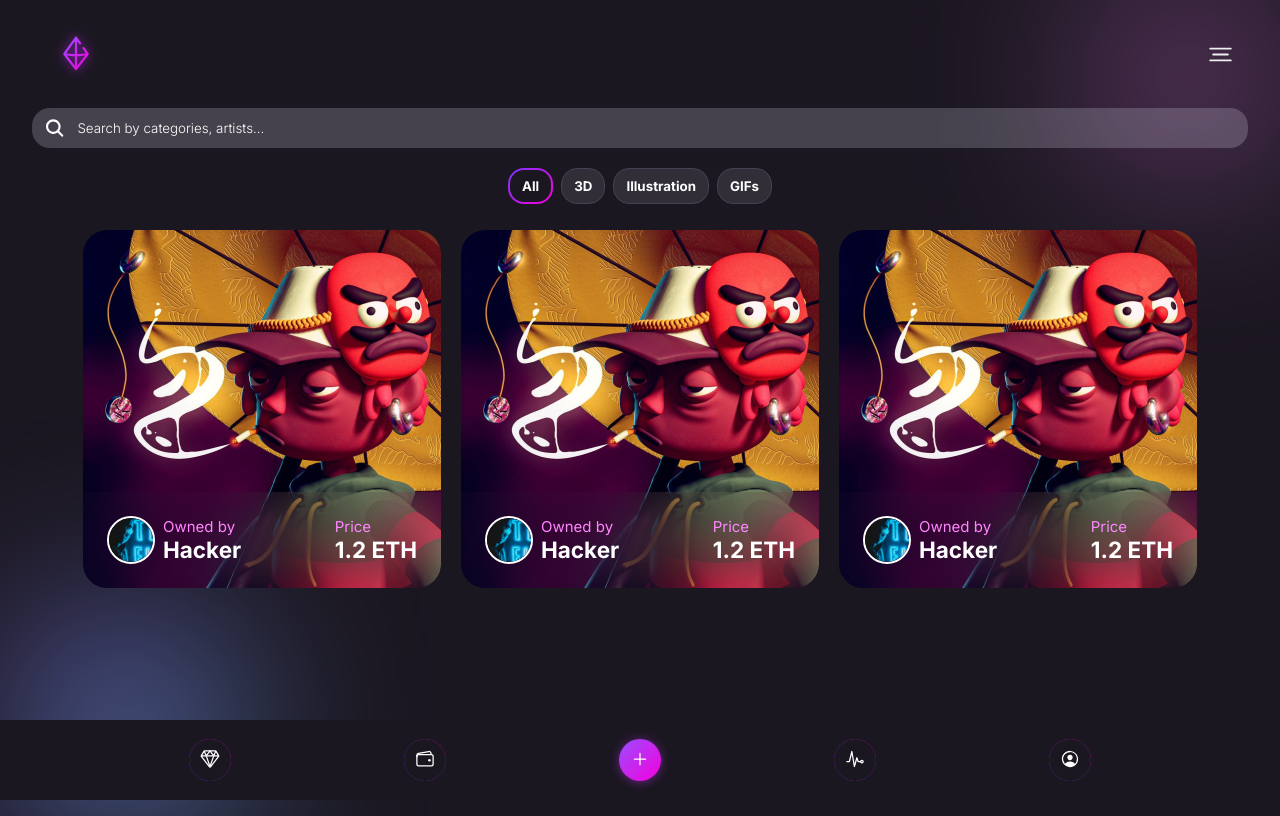
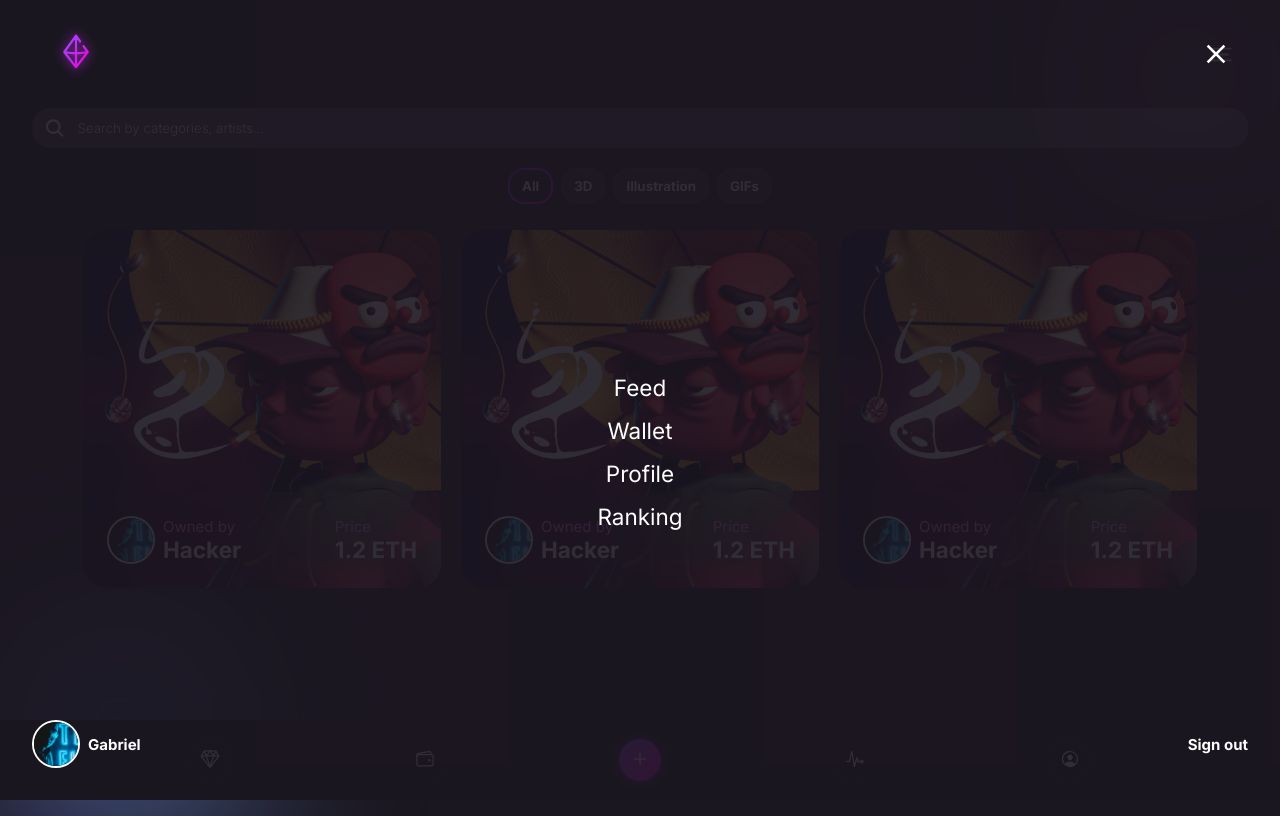
Before and after one commit to GabrielCastilhoV/crypto-marketplace, a Next.js app: page / in a window 1280 px wide. Both pictures are taken after a click on the button 1220 px from the left and 54 px from the top of the page. Built offline with nearby package versions, Linux system fonts and the light colour scheme.

Commit message:
feat: create menu component

```diff
--- a/src/components/Button/styles.ts
+++ b/src/components/Button/styles.ts
@@ -49,7 +49,7 @@ export const Button = styled('button', {
         w: '100%'
       },
       medium: {
-        w: '215px'
+        maxW: '215px'
       },
       small: {
         w: 42,
--- /dev/null
+++ b/src/components/Menu/index.tsx
@@ -0,0 +1,70 @@
+import Link from 'next/link'
+import Image from 'next/image'
+import { useEffect } from 'react'
+import { IoMdClose } from 'react-icons/io'
+
+import { User } from 'components'
+
+import { MenuProps } from './types'
+import * as S from './styles'
+
+export const Menu = ({ handleToggle, ...rest }: MenuProps) => {
+  useEffect(() => {
+    function handleKeyDown(event: KeyboardEvent) {
+      const { key } = event
+
+      if (key === 'Escape') {
+        handleToggle(false)
+      }
+    }
+
+    document.addEventListener('keyup', handleKeyDown)
+
+    return () => {
+      document.removeEventListener('keyup', handleKeyDown)
+    }
+  }, [handleToggle])
+
+  return (
+    <S.Wrapper {...rest}>
+      <S.Header>
+        <Link href="/">
+          <a>
+            <Image src="/img/logo.svg" width={56} height={56} alt="Crypto" />
+          </a>
+        </Link>
+
+        <IoMdClose onClick={() => handleToggle(false)} />
+      </S.Header>
+
+      <S.MenuNav>
+        <Link href="/" passHref>
+          <S.MenuLink>Feed</S.MenuLink>
+        </Link>
+
+        <Link href="/wallet" passHref>
+          <S.MenuLink>Wallet</S.MenuLink>
+        </Link>
+
+        <Link href="/profile" passHref>
+          <S.MenuLink>Profile</S.MenuLink>
+        </Link>
+
+        <Link href="/ranking" passHref>
+          <S.MenuLink>Ranking</S.MenuLink>
+        </Link>
+      </S.MenuNav>
+
+      <S.Profile>
+        <div className="user">
+          <User name="Gabriel" img="/img/avatar.png" />
+          <span>Gabriel</span>
+        </div>
+
+        <Link href="/login" passHref>
+          <S.SignOut>Sign out</S.SignOut>
+        </Link>
+      </S.Profile>
+    </S.Wrapper>
+  )
+}
--- /dev/null
+++ b/src/components/Menu/styles.ts
@@ -0,0 +1,102 @@
+import type * as Stitches from '@stitches/react'
+import { styled, keyframes } from 'styles/stitches.config'
+
+export type MenuVariants = Stitches.VariantProps<typeof Wrapper>
+
+export const Wrapper = styled('menu', {
+  bg: 'rgba(27, 23, 33, 0.9)',
+  position: 'fixed',
+  inset: 0,
+  zIndex: '$menu',
+  opacity: 0,
+  transition: 'opacity linear 0.3s',
+
+  p: '$6 $12',
+
+  variants: {
+    state: {
+      open: {
+        opacity: 1,
+        pointerEvents: 'all'
+      },
+
+      closed: {
+        opacity: 0,
+        pointerEvents: 'none'
+      }
+    }
+  }
+})
+
+export const Header = styled('header', {
+  display: 'flex',
+  align: 'center',
+  justify: 'space-between',
+
+  svg: {
+    w: 32,
+    h: 32,
+    cursor: 'pointer'
+  }
+})
+
+export const MenuNav = styled('nav', {
+  h: '100%',
+  display: 'flex',
+  align: 'center',
+  justify: 'center',
+  flexDir: 'column'
+})
+
+const hoverAnimation = keyframes({
+  '0%': { w: 0, left: '50%' },
+  '100%': { w: '100%', left: 0 }
+})
+
+export const MenuLink = styled('a', {
+  position: 'relative',
+  color: '$white',
+  fontSize: '$md',
+  textDecoration: 'none',
+  mb: '$4',
+
+  '&:hover': {
+    '&::after': {
+      content: '',
+      position: 'absolute',
+      display: 'block',
+      h: '0.3rem',
+      bg: '$purple600',
+      animation: `${hoverAnimation} 0.3s forwards`
+    }
+  }
+})
+
+export const Profile = styled('div', {
+  w: '100%',
+  position: 'absolute',
+  bottom: 0,
+  left: 0,
+  p: '$8',
+
+  display: 'flex',
+  align: 'center',
+  justify: 'space-between',
+
+  '.user': {
+    display: 'flex',
+    align: 'center',
+
+    span: {
+      color: '$white',
+      fontWeight: '$bold',
+      ml: '$2'
+    }
+  }
+})
+
+export const SignOut = styled('a', {
+  textDecoration: 'none',
+  color: '$white',
+  fontWeight: '$bold'
+})
--- /dev/null
+++ b/src/components/Menu/types.ts
@@ -0,0 +1,5 @@
+import { MenuVariants } from './styles'
+
+export type MenuProps = {
+  handleToggle: React.Dispatch<React.SetStateAction<boolean>>
+} & MenuVariants
--- a/src/components/index.ts
+++ b/src/components/index.ts
@@ -5,3 +5,4 @@ export * from './User'
 export * from './Card'
 export * from './Search'
 export * from './Category'
+export * from './Menu'
--- a/src/modules/Header/index.tsx
+++ b/src/modules/Header/index.tsx
@@ -1,9 +1,14 @@
+import { useState } from 'react'
 import Image from 'next/image'
 import Link from 'next/link'
+
+import { Menu } from 'components'
 
 import * as S from './styles'
 
 export const Header = () => {
+  const [isOpen, setIsOpen] = useState(false)
+
   return (
     <S.Wrapper>
       <Link href="/">
@@ -19,8 +24,16 @@ export const Header = () => {
           height={23}
           alt="Crypto"
           role="button"
+          aria-label="Open Menu"
+          onClick={() => setIsOpen(!isOpen)}
         />
       </S.Menu>
+
+      <Menu
+        handleToggle={setIsOpen}
+        aria-hidden={!isOpen}
+        state={isOpen ? 'open' : 'closed'}
+      />
     </S.Wrapper>
   )
 }
```
Also changed, not shown: 2 other files (tests, documents, lock files or other folders).
